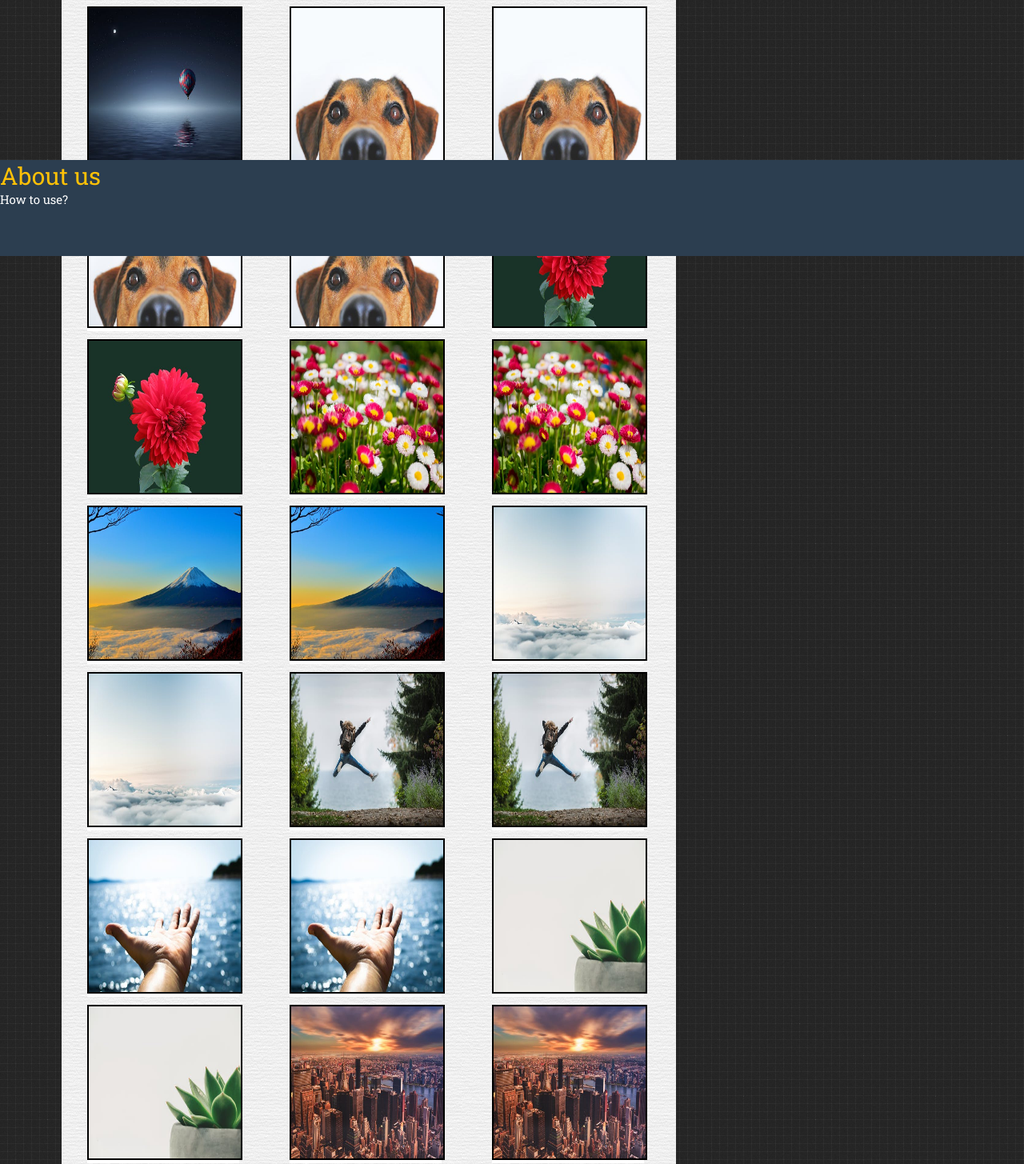
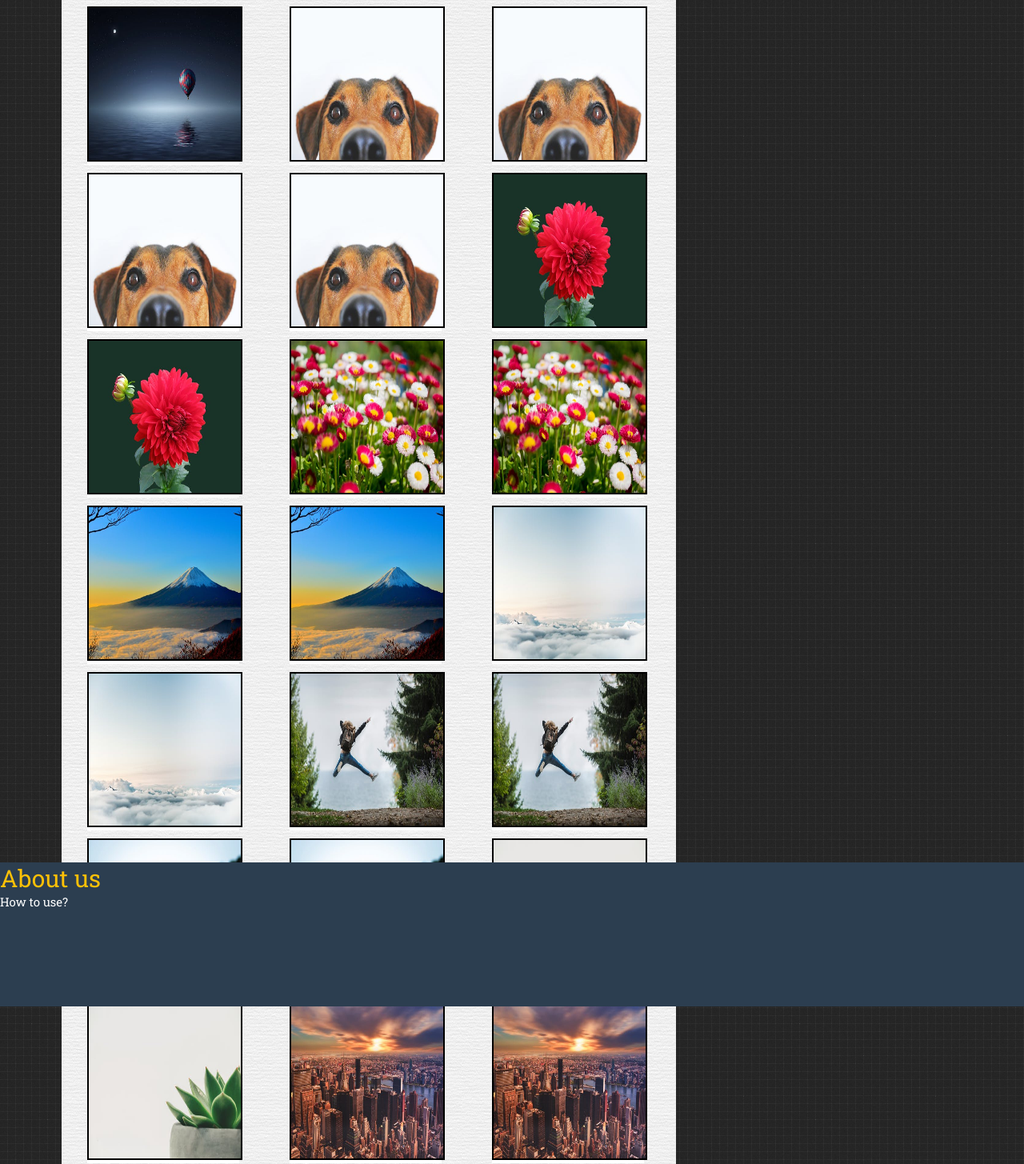
Before and after one commit to Graveyardillon/WalPapir, a Django app: page /walpapir/home/ in a window 1280 px wide. Shown: the part 480-1935 px from the top of the page at 80% size. Run offline with Django 3.2, Linux system fonts and the light colour scheme; data comes from the database, SQL or seed files in the repository; some libraries are stand-ins or nearby versions.

Commit message:
placed a footer

```diff
--- a/project1/walpapir/static/walpapir/CSS/menustyle.css
+++ b/project1/walpapir/static/walpapir/CSS/menustyle.css
@@ -406,14 +406,13 @@ a {
 
   .footer {
     position: absolute;
-    margin-top: 200px;
     width: 100%;
-    height: 120px;
+    height: 180px;
     background-color: #2c3e50;
     color: #fff;
     font-size: 15px;
     z-index: 7;
-    bottom: 0;
+    margin-top: calc(100% + 40px);
   }
 
 }
--- a/project1/walpapir/templates/walpapir/homeTemplate.html
+++ b/project1/walpapir/templates/walpapir/homeTemplate.html
@@ -156,6 +156,7 @@
     <br>
 
     {% block footer %}
+
     <div class="footer">
       <div style="left: 10%;height:100%;">
         <span style="font-size:30px; color:#ffc107;">About us</span><br>
```
